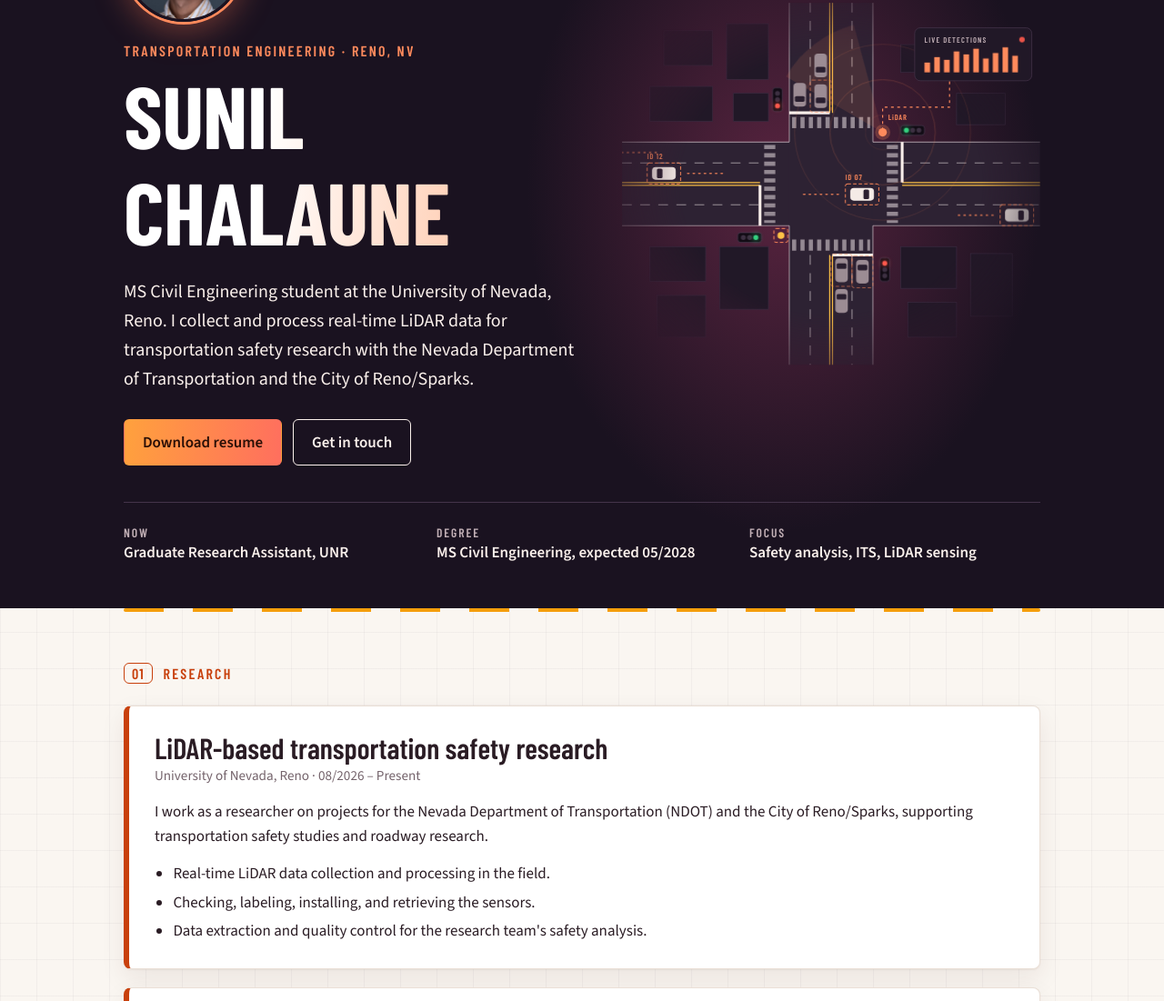
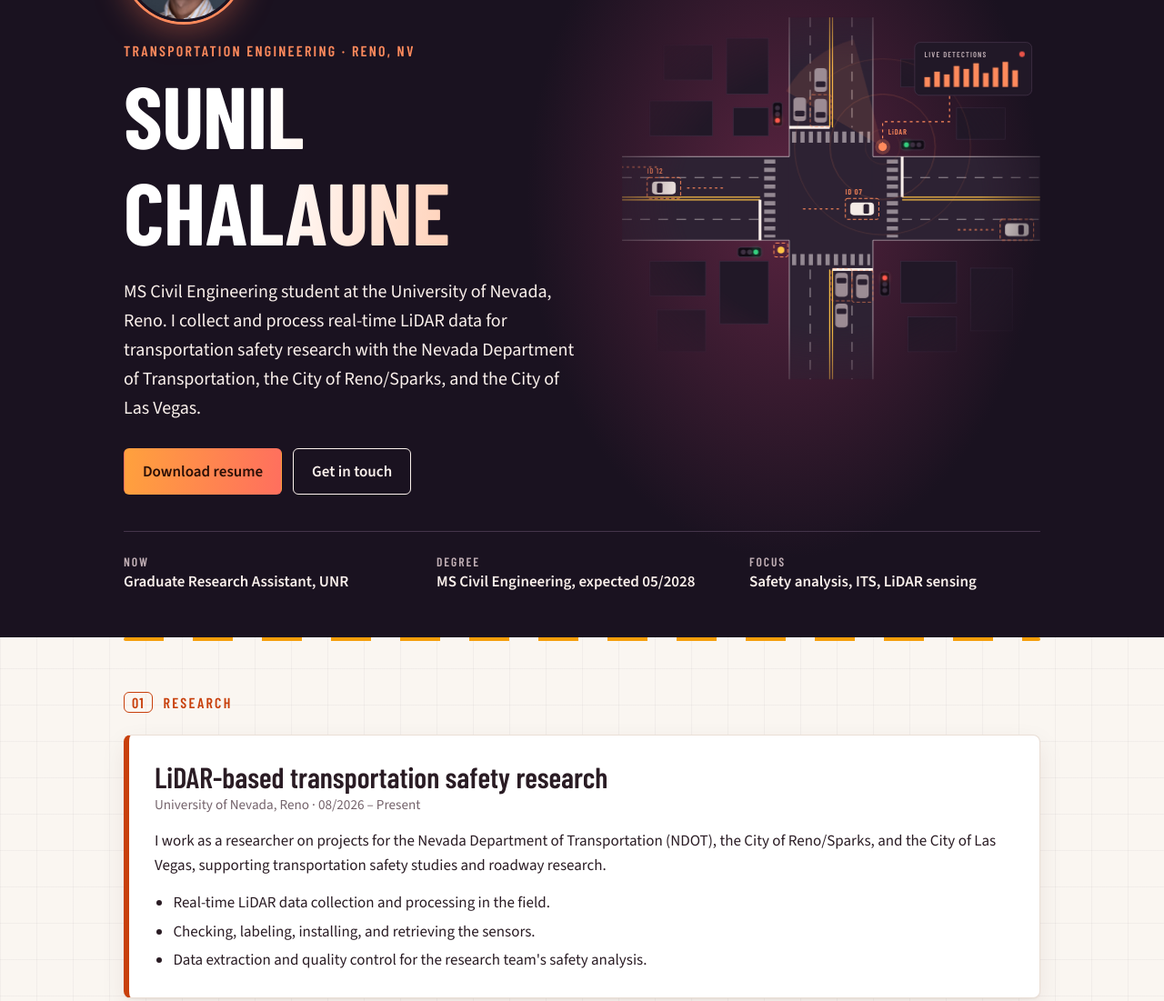
Before and after one commit to sunilchalaune/sunilchalaune.github.io, a plain HTML site: page index.html in a window 1280 px wide. Shown: the part 225-1326 px from the top of the page at 91% size. Drawn offline with nearby package versions, Linux system fonts and the light colour scheme.

Commit message:
Add City of Las Vegas to research descriptions

```diff
--- a/index.html
+++ b/index.html
@@ -35,7 +35,7 @@
     <p class="lede">
       MS Civil Engineering student at the University of Nevada, Reno. I collect and
       process real-time LiDAR data for transportation safety research with the Nevada
-      Department of Transportation and the City of Reno/Sparks.
+      Department of Transportation, the City of Reno/Sparks, and the City of Las Vegas.
     </p>
     <div class="actions">
       <a class="btn primary" href="Sunil-Chalaune-Resume.pdf" target="_blank" rel="noopener">Download resume</a>
@@ -185,8 +185,8 @@
         <p class="meta">University of Nevada, Reno &middot; 08/2026 &ndash; Present</p>
       </header>
       <p>
-        I work as a researcher on projects for the Nevada Department of Transportation (NDOT)
-        and the City of Reno/Sparks, supporting transportation safety studies and roadway research.
+        I work as a researcher on projects for the Nevada Department of Transportation (NDOT),
+        the City of Reno/Sparks, and the City of Las Vegas, supporting transportation safety studies and roadway research.
       </p>
       <ul>
         <li>Real-time LiDAR data collection and processing in the field.</li>
@@ -296,7 +296,7 @@
         <div>
           <h3>Graduate Research Assistant</h3>
           <p class="meta">University of Nevada, Reno &middot; Reno, NV</p>
-          <p>Research for NDOT and the City of Reno/Sparks: real-time LiDAR data collection and processing, sensor management, and data extraction for transportation safety studies.</p>
+          <p>Research for NDOT, the City of Reno/Sparks, and the City of Las Vegas: real-time LiDAR data collection and processing, sensor management, and data extraction for transportation safety studies.</p>
         </div>
       </li>
       <li>
```
Also changed, not shown: 1 other file.
